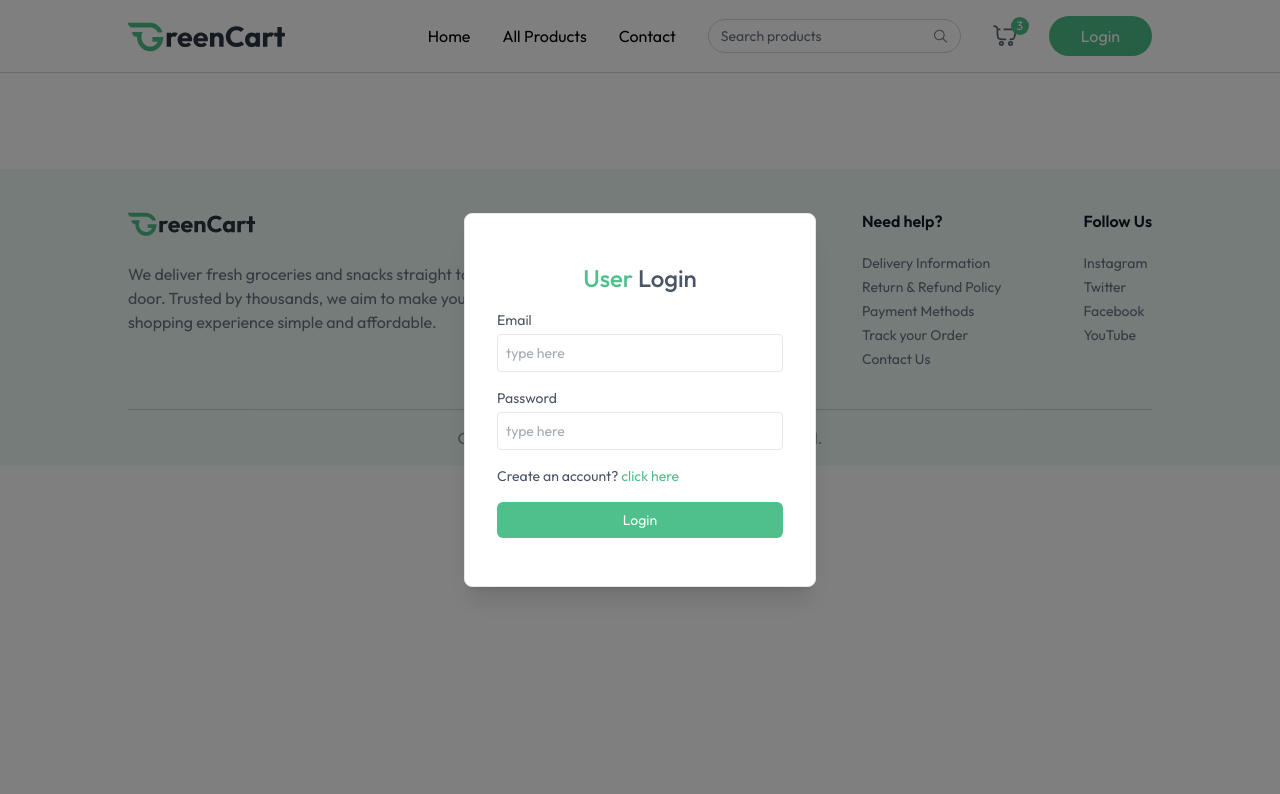
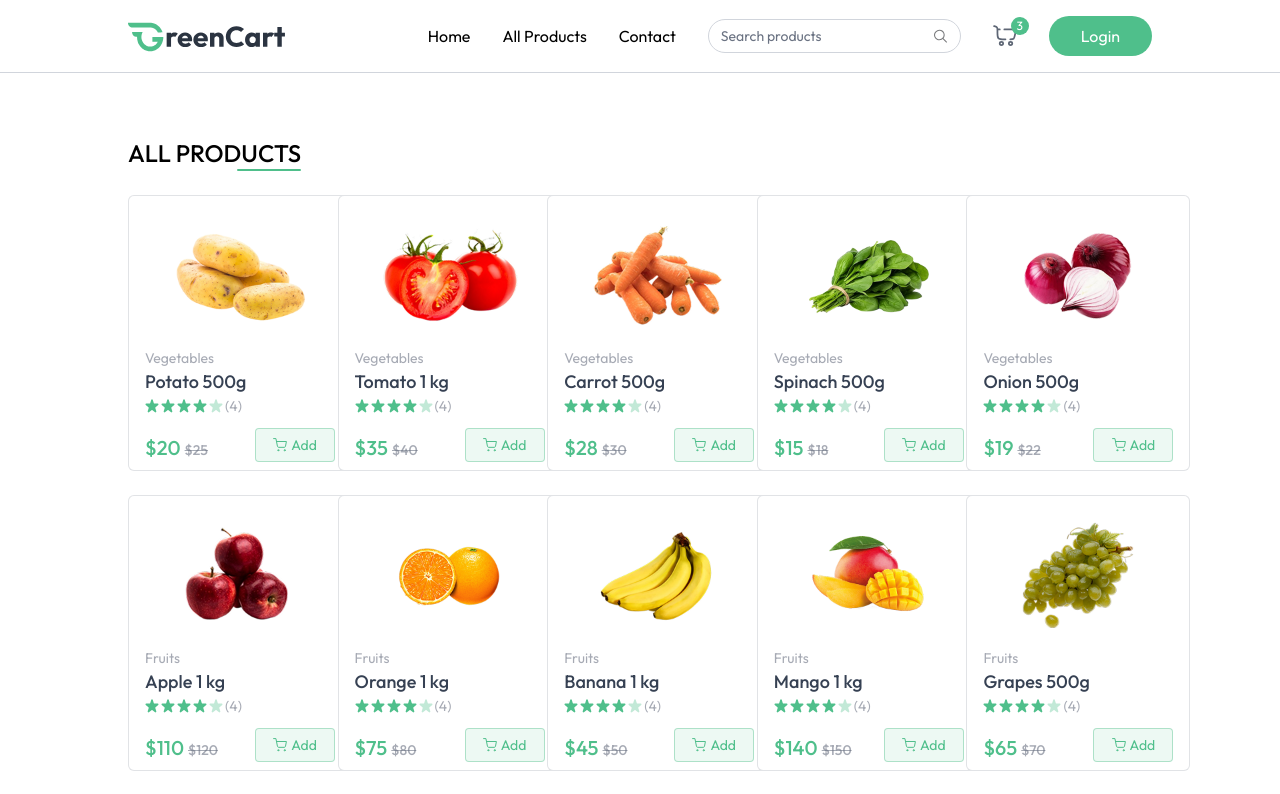
Before and after one commit to leemutai/GreenGro, a React (Vite) app in the folder client/: page /products in a window 1280 px wide. Shown: the top 794 px of the page. Built offline with nearby package versions, Linux system fonts and the light colour scheme.

Commit message:
Added AllProducts page with search filtering and update routing/context

```diff
--- a/client/src/App.jsx
+++ b/client/src/App.jsx
@@ -6,6 +6,7 @@
 import Footer from "./components/Footer";
 import { useAppContext } from "./context/AppContext";
 import Login from "./components/Login";
+import AllProducts from "./pages/AllProducts";
 
 const App = () => {
   const isSellerPath = useLocation().pathname.includes("/seller");
@@ -23,6 +24,7 @@
       >
         <Routes>
           <Route path="/" element={<Home />} />
+          <Route path="/products" element={<AllProducts />} />
         </Routes>
       </div>
       {!isSellerPath && <Footer />}
--- a/client/src/context/AppContext.jsx
+++ b/client/src/context/AppContext.jsx
@@ -11,9 +11,10 @@
   const navigate = useNavigate();
   const [user, setUser] = useState(null);
   const [isSeller, setIsSeller] = useState(false);
-  const [showUserLogin, setShowUserLogin] = useState(true);
+  const [showUserLogin, setShowUserLogin] = useState(false);
   const [products, setProducts] = useState([]);
   const [cartItems, setCartItems] = useState({});
+  const [searchQuery, setSearchQuery] = useState({});
 
   //fetch All Products
   const fetchProducts = async () => {
@@ -71,6 +72,8 @@
     updateCartItem,
     removeFromCart,
     cartItems,
+    searchQuery,
+    setSearchQuery,
     //setProducts,
   };
   return <AppContext.Provider value={value}>{children}</AppContext.Provider>;
--- /dev/null
+++ b/client/src/pages/AllProducts.jsx
@@ -0,0 +1,38 @@
+import React, { useEffect, useState } from "react";
+import { useAppContext } from "../context/AppContext";
+import ProductCard from "../components/ProductCard";
+
+const AllProducts = () => {
+  const { products, searchQuery } = useAppContext();
+  const [filteredProducts, setFilteredProducts] = useState([]);
+  useEffect(() => {
+    if (searchQuery.length > 0) {
+      setFilteredProducts(
+        products.filter((product) =>
+          product.name.toLowerCase().includes(searchQuery.toLowerCase())
+        )
+      );
+    } else {
+      setFilteredProducts(products);
+    }
+  }, [products, searchQuery]);
+
+  return (
+    <div className="mt-16 flex flex-col">
+      <div className="flex flex-col  items-end w-max">
+        <p className="text-2xl font-medium uppercase">All Products</p>
+        <div className="w-16 h-0.5 bg-primary rounded-full"></div>
+      </div>
+
+      <div className="grid grid-cols-2 sm:grid-cols-3 md:grid-cols-4 gap-3 md:gap-6 lg:grid-cols-5 mt-6">
+        {filteredProducts
+          .filter((product) => product.inStock)
+          .map((product, index) => (
+            <ProductCard key={index} product={product} />
+          ))}
+      </div>
+    </div>
+  );
+};
+
+export default AllProducts;
```
